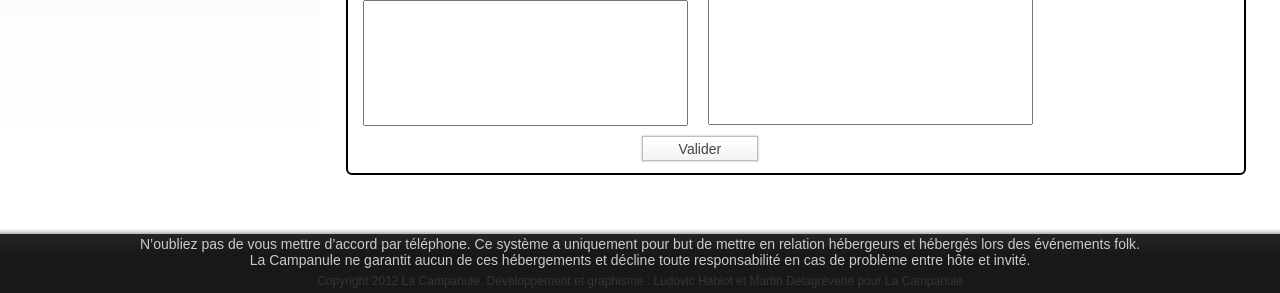
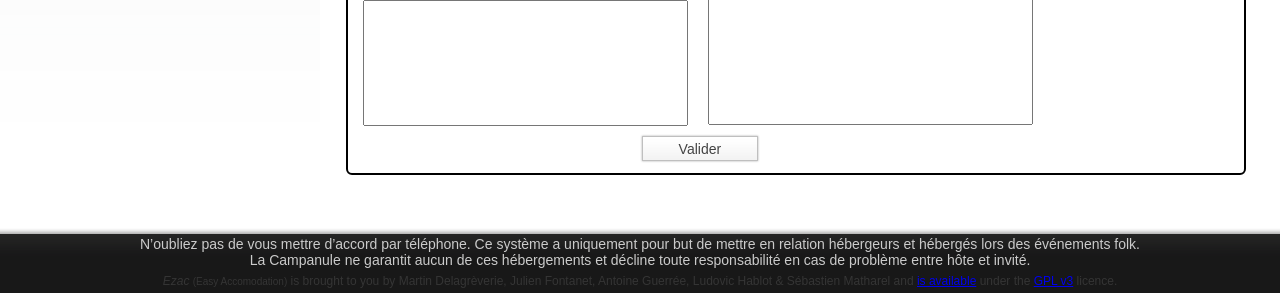
Before and after one commit to julien-f/ezac, a PHP site: page /proposer_un_hebergement.php in a window 1280 px wide. Shown: the part 507-800 px from the top of the page. Run offline with PHP 8.4, Linux system fonts and the light colour scheme; the visitor is signed in with stand-in values (Sample User, id 1); tables that the repository leaves empty or names only in its code hold one stand-in row (values such as "Sample post"); data that the repository does not hold is empty.

Commit message:
Copyright → GPL.

```diff
--- a/html_footer.php
+++ b/html_footer.php
@@ -21,11 +21,20 @@
 
 		<div id="footer">
 			<p id="texte_legals">
-				N’oubliez pas de vous mettre d’accord par téléphone. Ce système a uniquement pour but de mettre en relation hébergeurs et hébergés lors des événements folk.<br />
-				La Campanule ne garantit aucun de ces hébergements et décline toute responsabilité en cas de problème entre hôte et invité.
+				N’oubliez pas de vous mettre d’accord par téléphone. Ce système
+				a uniquement pour but de mettre en relation hébergeurs et
+				hébergés lors des événements folk.<br />
+				La Campanule ne garantit aucun de ces hébergements et décline
+				toute responsabilité en cas de problème entre hôte et invité.
 			</p>
 			<p id="texte_copyright">
-				Copyright 2012 La Campanule. Développement et graphisme : Ludovic Hablot et Martin Delagrèverie pour La Campanule
+				<em>Ezac</em> <small>(Easy Accomodation)</small> is brought to
+				you by Martin Delagrèverie, Julien Fontanet, Antoine Guerrée,
+				Ludovic Hablot &amp; Sébastien Matharel
+				and <a href="https://github.com/julien-f/ezac">is available</a>
+				under
+				the <a href="http://www.gnu.org/licenses/quick-guide-gplv3.html">GPL
+				v3</a> licence.
 			</p>
 		</div>
 	</body>
```
